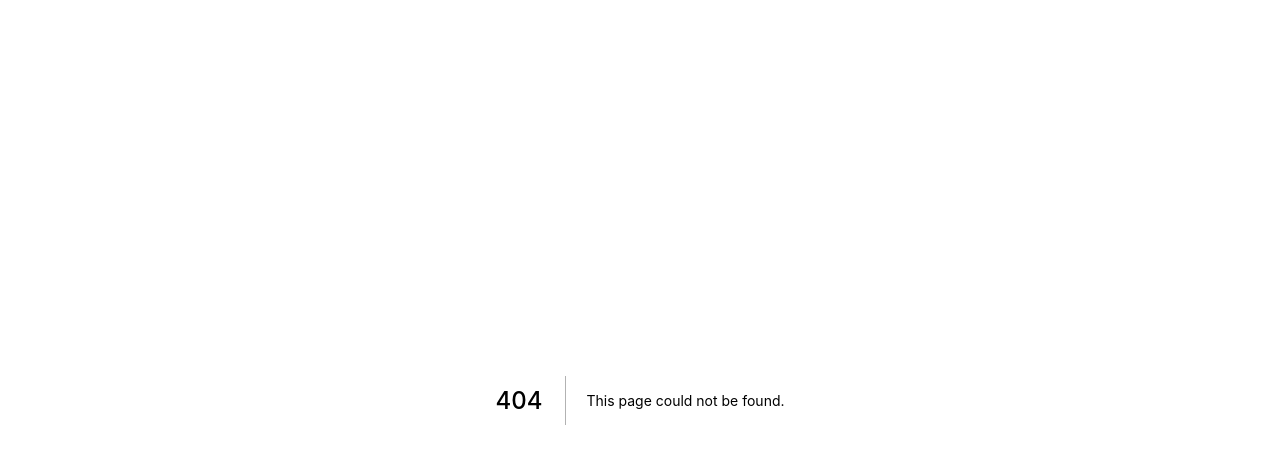
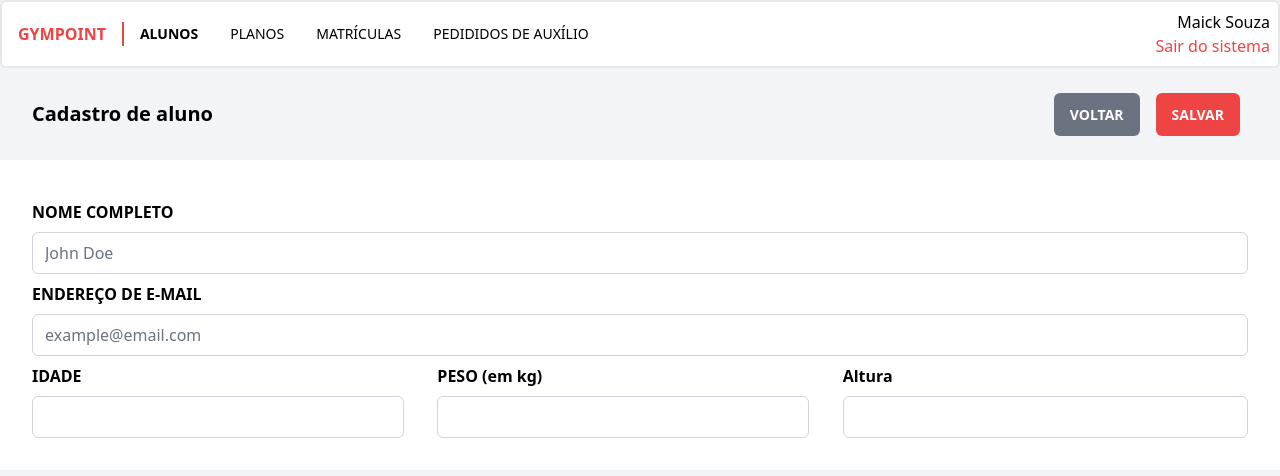
Before and after one commit to NearMaick/RocketSeat-GymPoint-2.0, a Next.js app: page /student/create in a window 1280 px wide. Before the commit this address had no page. Shown: the top 476 px of the page. Built offline with nearby package versions, Linux system fonts and the light colour scheme.

Commit message:
styles(web): studentsForm #1

```diff
--- a/src/components/Header.tsx
+++ b/src/components/Header.tsx
@@ -21,7 +21,9 @@ export function Header() {
 
       <div className='p-2 w-56 flex flex-col items-end'>
         <h4>Maick Souza</h4>
-        <p className='text-red-500'>Sair do sistema</p>
+        <a href='' className='text-red-500'>
+          Sair do sistema
+        </a>
       </div>
     </header>
   );
--- /dev/null
+++ b/src/pages/student/create.tsx
@@ -0,0 +1,58 @@
+import { Header } from "../../components/Header";
+
+export default function StudentCreate() {
+  return (
+    <div className='bg-gray-100 h-screen'>
+      <Header />
+      <section className='flex items-center justify-between p-8'>
+        <div>
+          <h4 className='font-bold text-xl'>Cadastro de aluno</h4>
+        </div>
+        <div>
+          <a
+            className='font-bold bg-gray-500 text-sm text-white px-4 py-3 mx-2 rounded-md '
+            href=''>
+            VOLTAR
+          </a>
+          <a
+            className='font-bold bg-red-500 text-sm text-white px-4 py-3 mx-2 rounded-md '
+            href=''>
+            SALVAR
+          </a>
+        </div>
+      </section>
+      <section className='bg-white p-8'>
+        <h4 className='font-bold my-2'>NOME COMPLETO</h4>
+        <input
+          className='w-full border-gray-300 rounded-md'
+          type='text'
+          placeholder='John Doe'
+        />
+
+        <h4 className='font-bold my-2'>ENDEREÇO DE E-MAIL</h4>
+        <input
+          className='w-full border-gray-300 rounded-md'
+          type='email'
+          placeholder='example@email.com'
+        />
+
+        <div className='flex'>
+          <div className='w-1/3'>
+            <h4 className='font-bold my-2'>IDADE</h4>
+            <input className='w-11/12 border-gray-300 rounded-md' type='text' />
+          </div>
+
+          <div className='w-1/3'>
+            <h4 className='font-bold my-2'>PESO (em kg)</h4>
+            <input className='w-11/12 border-gray-300 rounded-md' type='text' />
+          </div>
+
+          <div className='w-1/3'>
+            <h4 className='font-bold my-2'>Altura</h4>
+            <input className='w-full border-gray-300 rounded-md' type='text' />
+          </div>
+        </div>
+      </section>
+    </div>
+  );
+}
```
